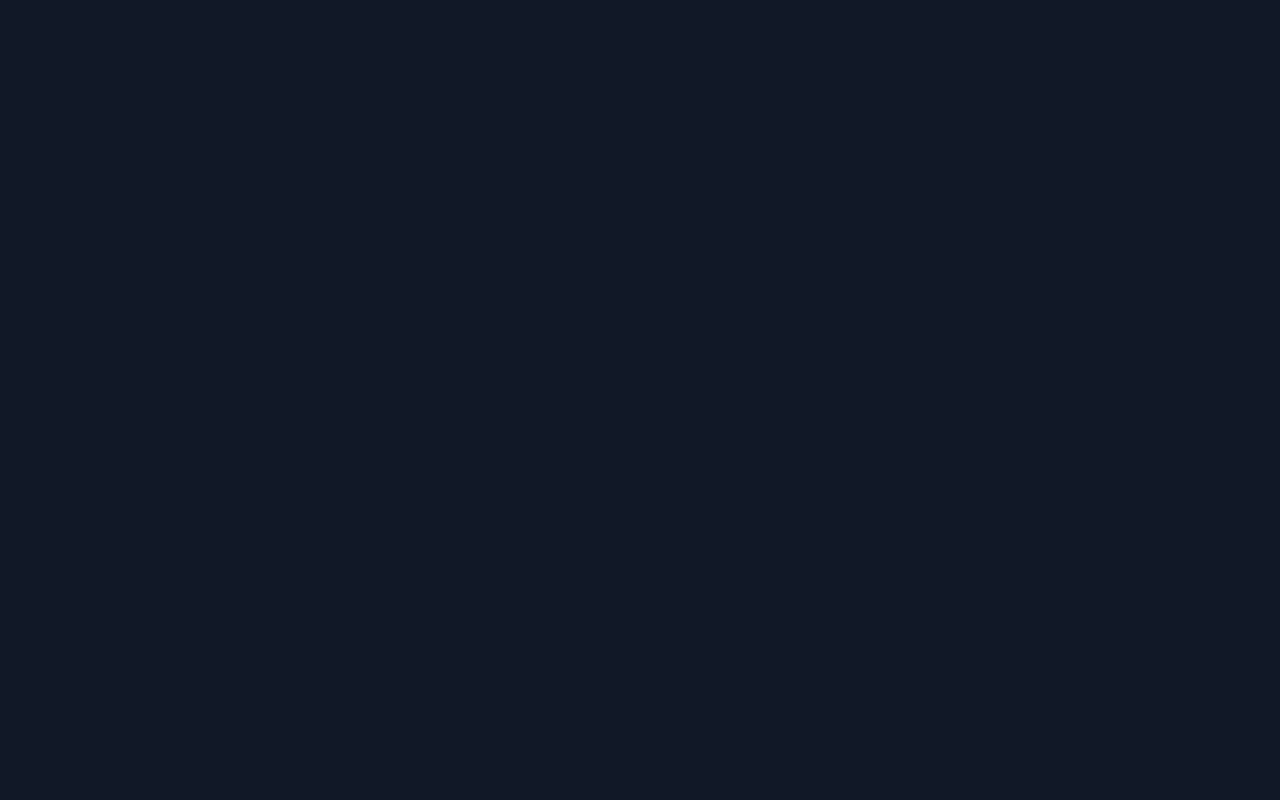
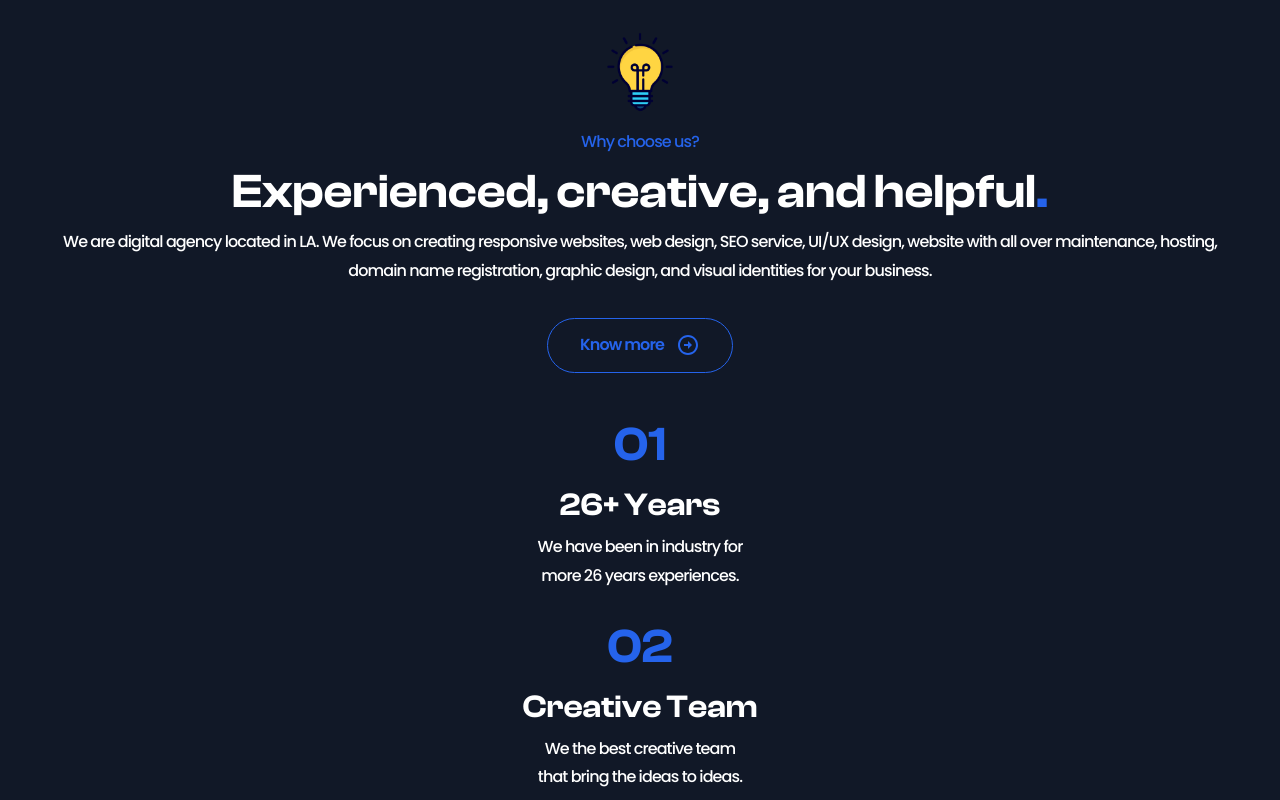
Before and after one commit to fajarfadillahh/scoolab-digital-agency-react-tailwind, a React (Vite) app: page / in a window 1280 px wide. Shown: the part 4220-5020 px from the top of the page. Built offline with nearby package versions, Linux system fonts and the light colour scheme.

Commit message:
create: Experienced & ExperienceCard components

```diff
--- a/src/Data.jsx
+++ b/src/Data.jsx
@@ -53,3 +53,21 @@ export const ServiceData = [
     text: "Our creative team made a great and beautiful apps.",
   },
 ];
+
+export const ExperienceData = [
+  {
+    number: "01",
+    title: "26+ Years",
+    text: "We have been in industry for more 26 years experiences.",
+  },
+  {
+    number: "02",
+    title: "Creative Team",
+    text: "We the best creative team that bring the ideas to ideas.",
+  },
+  {
+    number: "03",
+    title: "We're Helpful",
+    text: "We love to help clients to achieve their online goals.",
+  },
+];
--- /dev/null
+++ b/src/components/ExperienceCard.jsx
@@ -0,0 +1,16 @@
+import React from "react";
+
+const ExperienceCard = ({ number, title, text }) => {
+  return (
+    <div className="grid gap-2 text-center">
+      <h1 className="section-title text-blue-600">{number}</h1>
+
+      <div>
+        <h3 className="section-title text-[32px]">{title}</h3>
+        <p className="section-text mx-auto max-w-[220px]">{text}</p>
+      </div>
+    </div>
+  );
+};
+
+export default ExperienceCard;
--- /dev/null
+++ b/src/components/Experienced.jsx
@@ -0,0 +1,63 @@
+import React from "react";
+import { Link } from "react-router-dom";
+import { RiArrowRightCircleLine } from "react-icons/ri";
+
+// import experience data
+import { ExperienceData } from "../Data";
+
+// import experience card
+import ExperienceCard from "./ExperienceCard";
+
+// import icon
+import ExperienceIcon from "../assets/images/icons/icon-idea-bulb.png";
+
+const Experienced = () => {
+  return (
+    <div className="section relative">
+      <div className="container grid gap-12">
+        {/* experience data */}
+        <div className="justify-self-center text-center">
+          <img
+            src={ExperienceIcon}
+            alt="experience icon"
+            className="mx-auto w-20 pb-4"
+          />
+          <p className="section-subtitle">Why choose us?</p>
+          <h1 className="section-title">
+            Experienced, creative, and helpful
+            <span className="text-blue-600">.</span>
+          </h1>
+          <p className="section-text pb-8">
+            We are digital agency located in LA. We focus on creating responsive
+            websites, web design, SEO service, UI/UX design, website with all
+            over maintenance, hosting, domain name registration, graphic design,
+            and visual identities for your business.
+          </p>
+          <Link to="/" className="btn btn-outline">
+            Know more
+            <RiArrowRightCircleLine className="btn-icon" />
+          </Link>
+        </div>
+
+        {/* experience group */}
+        <div className="grid justify-center gap-8">
+          {ExperienceData.map((item, index) => {
+            // destructure item
+            const { number, title, text } = item;
+
+            return (
+              <ExperienceCard
+                key={index}
+                number={number}
+                title={title}
+                text={text}
+              />
+            );
+          })}
+        </div>
+      </div>
+    </div>
+  );
+};
+
+export default Experienced;
--- a/src/pages/Home.jsx
+++ b/src/pages/Home.jsx
@@ -3,6 +3,7 @@ import React from "react";
 // import components
 import Header from "../components/Header";
 import Services from "../components/Services";
+import Experienced from "../components/Experienced";
 
 // import parts
 import Hero from "../parts/HomePage/Hero";
@@ -16,6 +17,7 @@ const Home = () => {
         <Hero />
         <Services />
         <About />
+        <Experienced />
 
         <div className="h-[3000px]" />
       </div>
```
